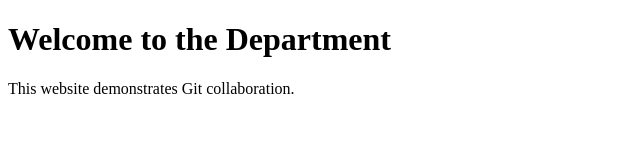
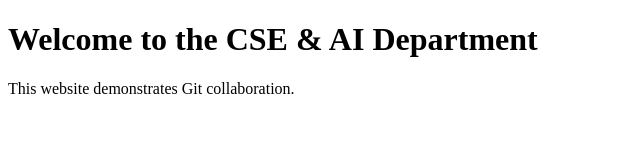
Before and after one commit to AnudeepChenu/git-conflict-repo, a plain HTML site: page index.html in a window 1280 px wide. Shown: the whole page, without its empty margins (0-640 px from the left). Drawn offline with Linux system fonts and the light colour scheme.

Commit message:
Resolve merge conflict in index.html

```diff
--- a/index.html
+++ b/index.html
@@ -5,7 +5,7 @@
     <title>Git Conflict Resolution</title>
 </head>
 <body>
-    <h1>Welcome to the Department</h1>
+    <h1>Welcome to the CSE &amp; AI Department</h1>
     <p>This website demonstrates Git collaboration.</p>
 </body>
 </html>
```
